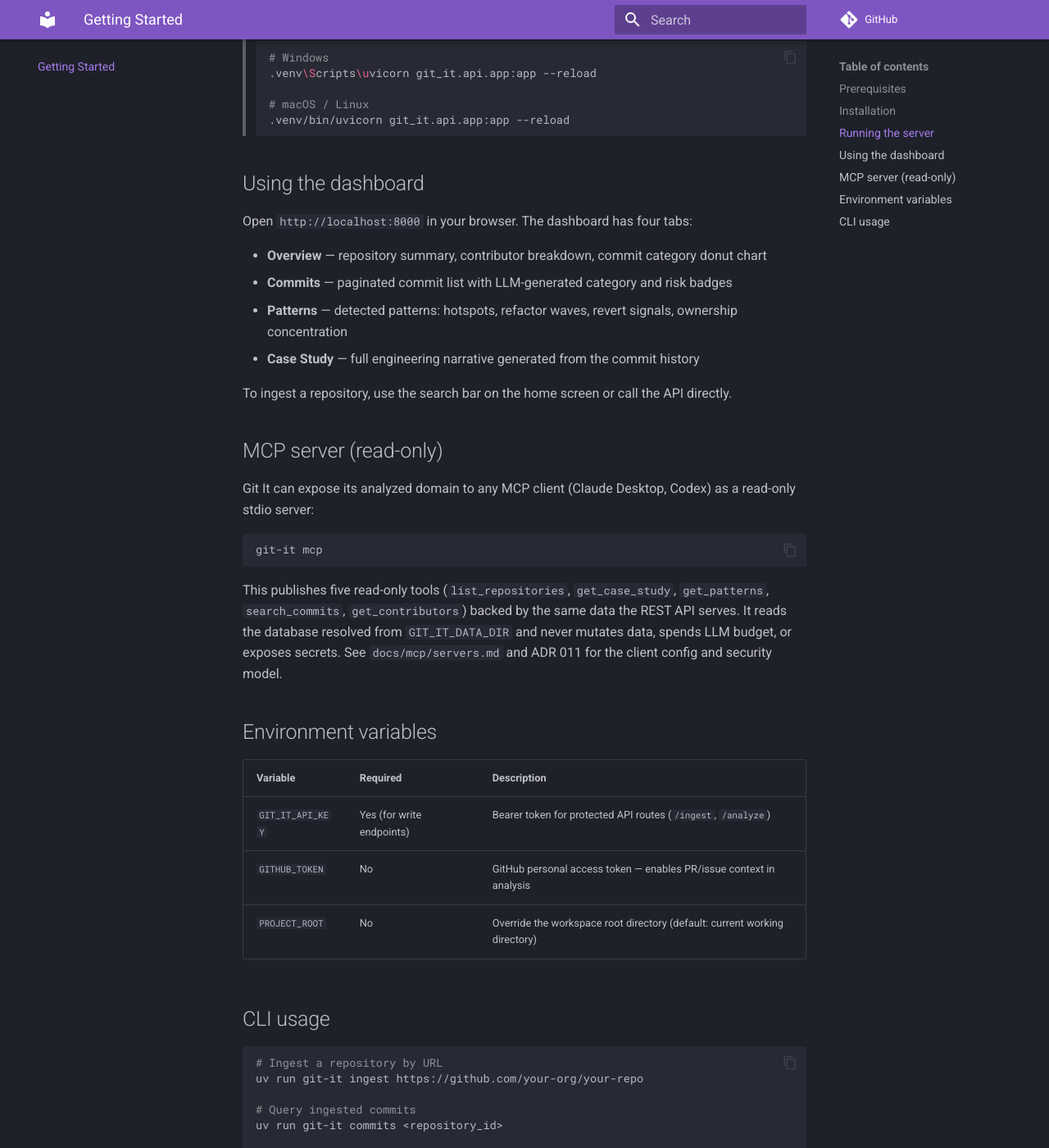
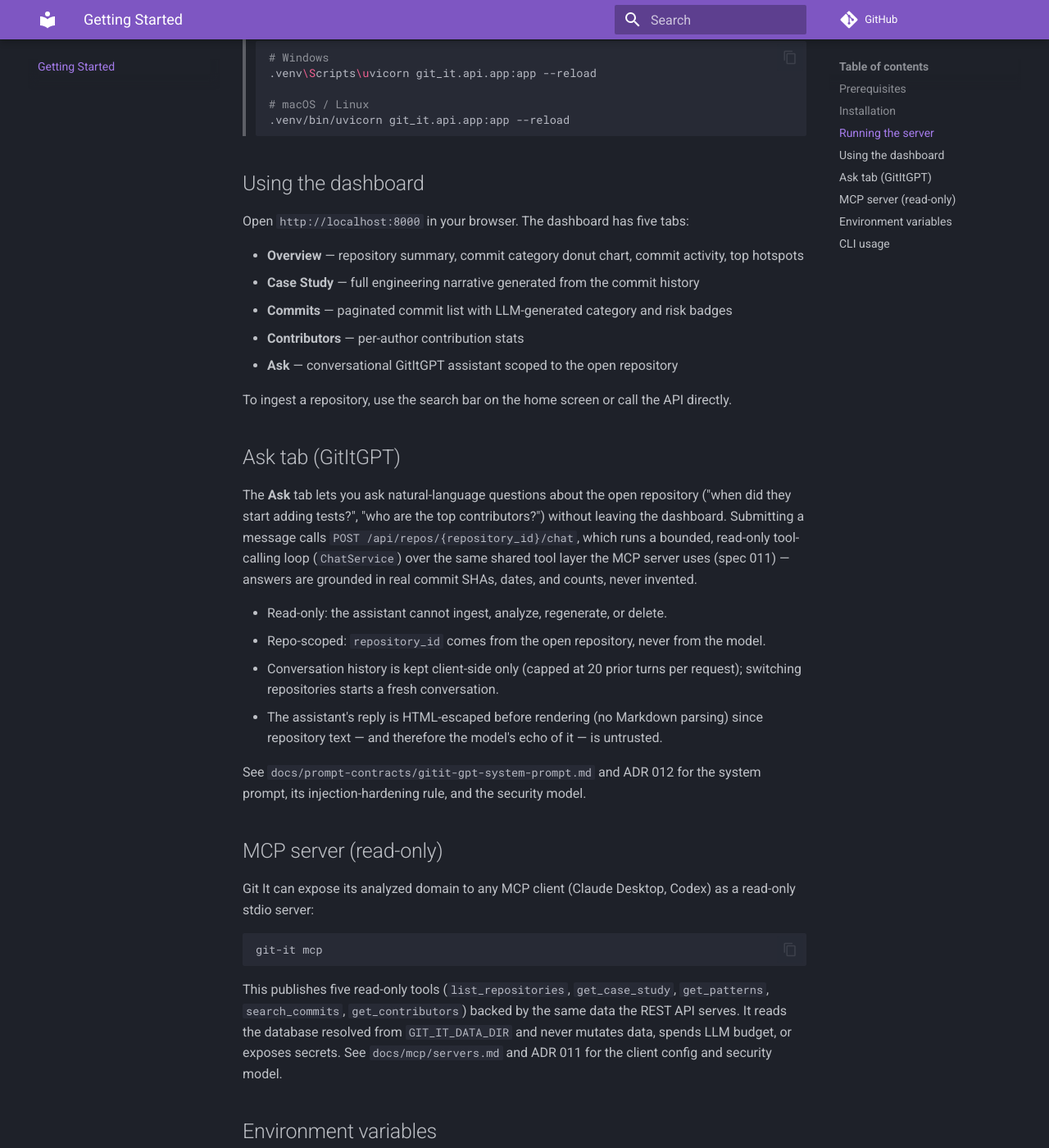
Before and after one commit to rafa-castano/git_it, an MkDocs documentation site: the page built from docs/getting-started.md, in a window 1280 px wide and 1400 px high, scrolled down 1121 px. Shown: the whole window at 82% size. Built offline with MkDocs 1.6.1 and Material for MkDocs 9.7.7, drawn with Linux system fonts in a browser that asks for light colours; comment, search, counter and statistics services are not loaded.

Commit message:
docs: close spec 012 (GitItGPT) — ADR 012, prompt contract, index updates

```diff
--- a/docs/getting-started.md
+++ b/docs/getting-started.md
@@ -53,14 +53,36 @@
 
 ## Using the dashboard
 
-Open `http://localhost:8000` in your browser. The dashboard has four tabs:
+Open `http://localhost:8000` in your browser. The dashboard has five tabs:
 
-- **Overview** — repository summary, contributor breakdown, commit category donut chart
+- **Overview** — repository summary, commit category donut chart, commit activity, top hotspots
+- **Case Study** — full engineering narrative generated from the commit history
 - **Commits** — paginated commit list with LLM-generated category and risk badges
-- **Patterns** — detected patterns: hotspots, refactor waves, revert signals, ownership concentration
-- **Case Study** — full engineering narrative generated from the commit history
+- **Contributors** — per-author contribution stats
+- **Ask** — conversational GitItGPT assistant scoped to the open repository
 
 To ingest a repository, use the search bar on the home screen or call the API directly.
+
+## Ask tab (GitItGPT)
+
+The **Ask** tab lets you ask natural-language questions about the open repository
+("when did they start adding tests?", "who are the top contributors?") without
+leaving the dashboard. Submitting a message calls
+`POST /api/repos/{repository_id}/chat`, which runs a bounded, read-only
+tool-calling loop (`ChatService`) over the same shared tool layer the MCP server
+uses (spec 011) — answers are grounded in real commit SHAs, dates, and counts,
+never invented.
+
+- Read-only: the assistant cannot ingest, analyze, regenerate, or delete.
+- Repo-scoped: `repository_id` comes from the open repository, never from the
+  model.
+- Conversation history is kept client-side only (capped at 20 prior turns per
+  request); switching repositories starts a fresh conversation.
+- The assistant's reply is HTML-escaped before rendering (no Markdown parsing)
+  since repository text — and therefore the model's echo of it — is untrusted.
+
+See `docs/prompt-contracts/gitit-gpt-system-prompt.md` and ADR 012 for the
+system prompt, its injection-hardening rule, and the security model.
 
 ## MCP server (read-only)
 
```
Also changed, not shown: ADR/012-introduce-in-process-agentic-tool-calling.md (added, +150 -0 lines), docs/adr/index.md (+1 -0 lines), docs/prompt-contracts/gitit-gpt-system-prompt.md (added, +76 -0 lines), docs/specs/index.md (+1 -1 lines), specs/012-gitit-gpt-chat.md (+1 -1 lines).
